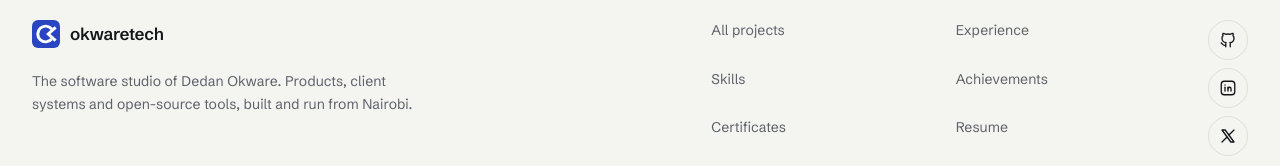
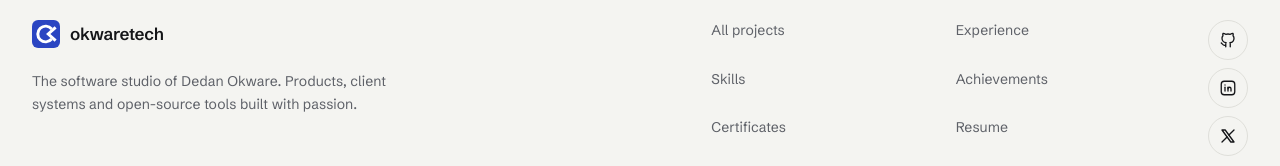
Before and after one commit to okwareddevnest/my-portfolio, a Next.js app: page /form in a window 1280 px wide. Shown: the part 550-716 px from the top of the page. Built offline with nearby package versions, Linux system fonts and the light colour scheme.

Commit message:
feat: update footer description and refine showcase text for clarity

```diff
--- a/components/Footer.tsx
+++ b/components/Footer.tsx
@@ -24,8 +24,7 @@ const Footer = () => (
       <div className="max-w-sm">
         <Logo />
         <p className="mt-4 text-sm leading-relaxed text-muted">
-          The software studio of {site.owner}. Products, client systems and open-source tools,
-          built and run from Nairobi.
+          The software studio of {site.owner}. Products, client systems and open-source tools built with passion.
         </p>
       </div>
 
--- a/components/home/Showcase.tsx
+++ b/components/home/Showcase.tsx
@@ -152,7 +152,7 @@ export function Showcase({ items }: { items: ShowcaseItem[] }) {
             Software that keeps working.
           </h1>
           <p className="mt-6 max-w-[40ch] text-lg leading-relaxed text-muted">
-            I ship payments, blockchain and developer tools from Nairobi, and client systems
+            I ship payments, blockchain and developer tools from Nairobi and Nakuru, and client systems
             through my studio, okwaretech.
           </p>
           <div className="mt-9 flex flex-wrap items-center gap-3">
```
